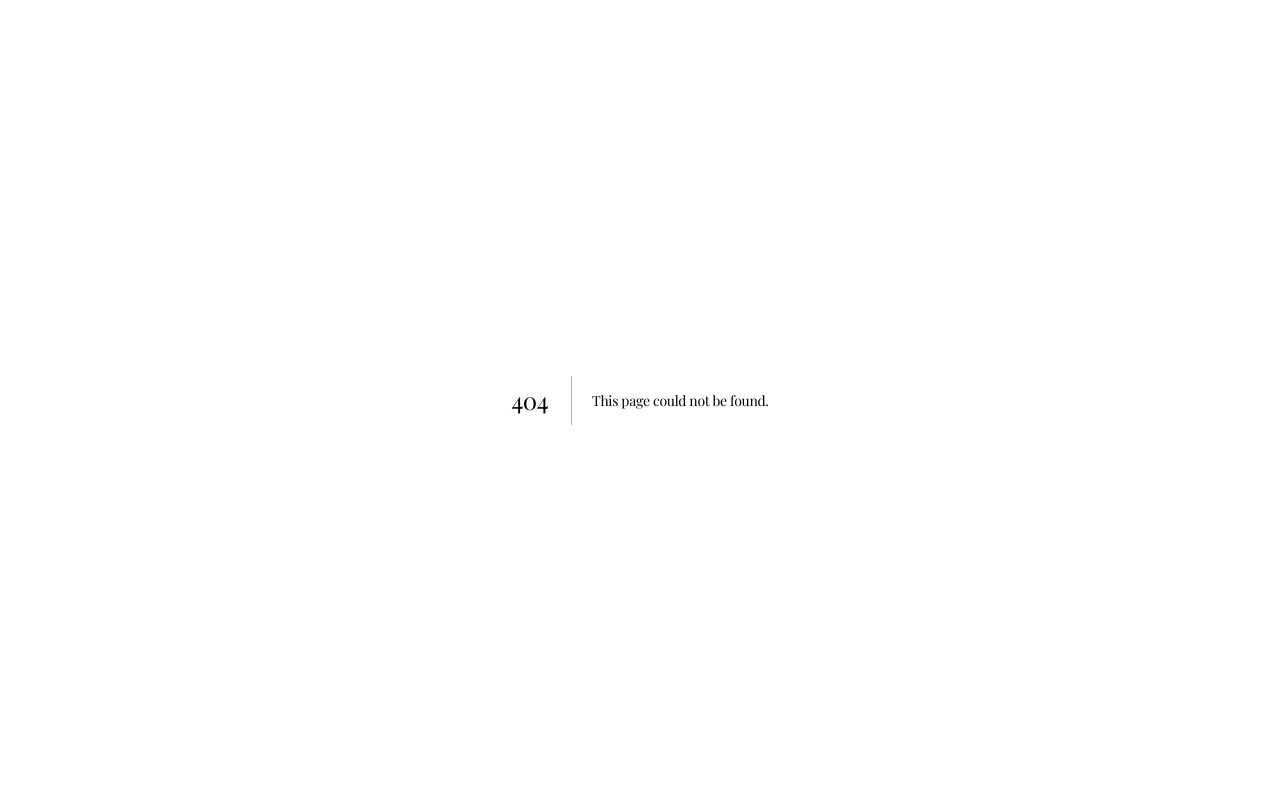
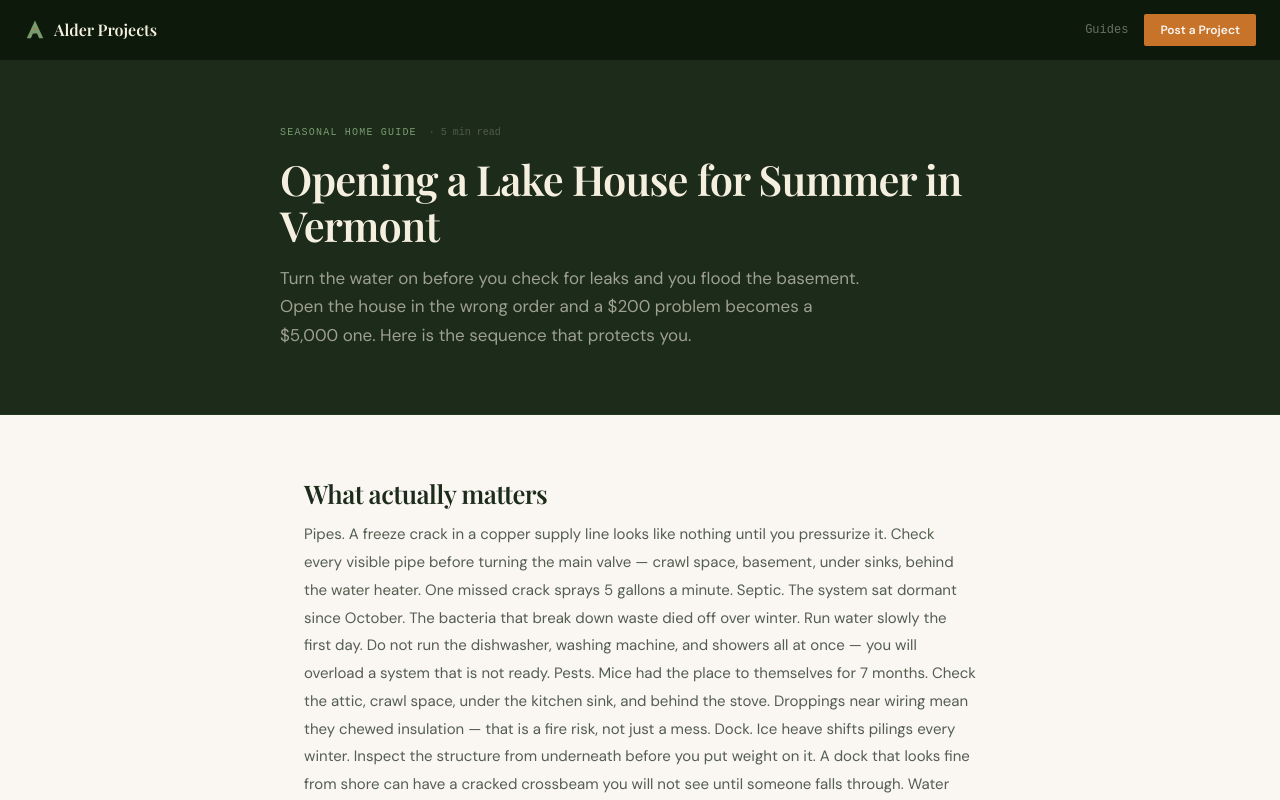
Before and after one commit to alderprojects/alder-projects-site, a Next.js app: page /guides/opening-lake-house-summer-vermont in a window 1280 px wide. Before the commit this address had no page. Shown: the top 800 px of the page. Built offline with nearby package versions, Linux system fonts and the light colour scheme.

Commit message:
Decision page: Opening a lake house for summer in Vermont

```diff
--- /dev/null
+++ b/src/app/guides/opening-lake-house-summer-vermont/page.tsx
@@ -0,0 +1,36 @@
+import type { Metadata } from 'next'
+import GuidePage from '@/components/GuidePage'
+export const metadata: Metadata = {
+  title: 'Opening a Lake House for Summer in Vermont | Alder Projects',
+  description: 'The step-by-step sequence for opening a Vermont lake house after winter. What to check first, what breaks while you were gone, and what to skip until later.',
+  alternates: { canonical: 'https://alderprojects.com/guides/opening-lake-house-summer-vermont' },
+}
+const content = {
+  eyebrow: 'Seasonal Home Guide', readTime: '5 min',
+  h1: 'Opening a Lake House for Summer in Vermont',
+  intro: "Turn the water on before you check for leaks and you flood the basement. Open the house in the wrong order and a $200 problem becomes a $5,000 one. Here is the sequence that protects you.",
+  ctaHeading: 'Need someone to open your lake house?',
+  ctaBody: 'Post your project. A local pro can do a full opening visit in half a day \u2014 water, systems, pest check, dock, everything.',
+  sections: [
+    { heading: 'What actually matters', body: "Pipes. A freeze crack in a copper supply line looks like nothing until you pressurize it. Check every visible pipe before turning the main valve \u2014 crawl space, basement, under sinks, behind the water heater. One missed crack sprays 5 gallons a minute.\n\nSeptic. The system sat dormant since October. The bacteria that break down waste died off over winter. Run water slowly the first day. Do not run the dishwasher, washing machine, and showers all at once \u2014 you will overload a system that is not ready.\n\nPests. Mice had the place to themselves for 7 months. Check the attic, crawl space, under the kitchen sink, and behind the stove. Droppings near wiring mean they chewed insulation \u2014 that is a fire risk, not just a mess.\n\nDock. Ice heave shifts pilings every winter. Inspect the structure from underneath before you put weight on it. A dock that looks fine from shore can have a cracked crossbeam you will not see until someone falls through.\n\nWater quality. If you are on a well, test before anyone drinks from it. Vermont bedrock has naturally occurring arsenic and bacteria colonize dormant wells. A $30 test kit is cheaper than the alternative." },
+    { heading: 'What people get wrong', body: "Turning the water on full blast. They pressurize the system before checking for cracks. A hairline freeze split opens up under 50 PSI and floods the crawl space. Open the main valve a quarter turn. Walk every room. Then open fully.\n\nSkipping the water heater. It sat off all winter. Sediment settled. The anode rod may be shot. Turn it on, let it heat fully, check for leaks at the base and the pressure relief valve. If it is over 10 years old, this is the weekend it fails.\n\nAssuming the septic handles a full house on day one. Fifteen guests arrive for Memorial Day weekend. Four showers, two loads of laundry, dishwasher running twice. The system that sat dormant for seven months backs up. This happens every May in Vermont.\n\nNot checking the breaker panel. Moisture corrodes breakers over winter. Flip each one individually. A breaker that trips immediately means a fault on that circuit \u2014 do not just reset it and walk away." },
+    { heading: 'What to do first, in order', body: "1. Walk the exterior. Roof damage, fallen branches, foundation cracks, animal entry points. Fifteen minutes. This tells you what you are dealing with before you turn anything on.\n\n2. Check all visible pipes. Crawl space, basement, under sinks, water heater connections. Look for cracks, green corrosion, drips. Do this dry \u2014 before pressurizing.\n\n3. Turn the water on slowly. Quarter turn on the main valve. Walk every room checking fixtures and connections. No leaks \u2014 open fully.\n\n4. Fire up the water heater. Check for leaks at the base and relief valve. Let it run a full cycle. Banging noises mean sediment \u2014 it needs a flush.\n\n5. Test the well water. Order a kit from a state-certified lab. Results take 5\u201310 days. Do not drink the water until you have them.\n\n6. Run water slowly into every drain. This recharges the septic and refills P-traps that dried out over winter. Do not run the dishwasher or laundry on day one.\n\n7. Check the dock. Walk the structure and inspect from underneath before anyone uses it. Note anything that needs repair \u2014 and check with your town before doing dock work." },
+    { heading: 'What not to do yet', body: "Do not schedule a renovation crew for opening weekend. You need a clean assessment of the property first. Contractors showing up before you know the condition of the plumbing, electrical, and septic leads to change orders, delays, and wasted money.\n\nDo not invite 20 people for the first weekend. The septic needs a soft start. The water system needs verification. Heavy use on day one is how things fail.\n\nDo not assume the dock permit is current. Vermont shoreland regulations change. Check with the town clerk before doing any dock work \u2014 even maintenance." },
+    { heading: 'A few things that help', body: "A Wi-Fi water leak sensor under the water heater and main shutoff. It catches problems while you are still unpacking the car. A basement dehumidifier on a smart plug \u2014 turn it on remotely a week before you arrive. A radon test kit if you have not tested \u2014 Vermont has high-radon geology and a closed-up house concentrates it all winter." },
+  ],
+  faqs: [
+    { q: "When should I open my Vermont lake house for summer?", a: "Most owners open between late April and Memorial Day weekend. Earlier means you catch problems before peak season. Later and you lose usable weeks." },
+    { q: "Can I hire someone to open my lake house?", a: "Yes. A local handyman or property manager can do a full opening in 3\u20134 hours. Post your project and describe the scope. Typical cost: $300\u2013$600." },
+    { q: "Should I test my well water every year?", a: "Yes. Vermont recommends annual testing for coliform bacteria and nitrates. Test for arsenic every 5 years or after any plumbing work." },
+  ],
+  relatedGuides: [
+    { label: 'How to winterize a Vermont seasonal home', href: '/guides/winterizing-vermont-seasonal-home' },
+    { label: 'What a handyman can do for your seasonal home', href: '/guides/handyman-seasonal-home-vermont' },
+    { label: 'Vermont septic systems for seasonal owners', href: '/guides/vermont-septic-what-to-know' },
+  ],
+  relatedPages: [
+    { label: 'Scan your property', href: '/seasonal-home-report' },
+    { label: 'Post a project', href: '/#submit-project' },
+  ],
+}
+export default function Page() { return <GuidePage content={content} /> }
```
